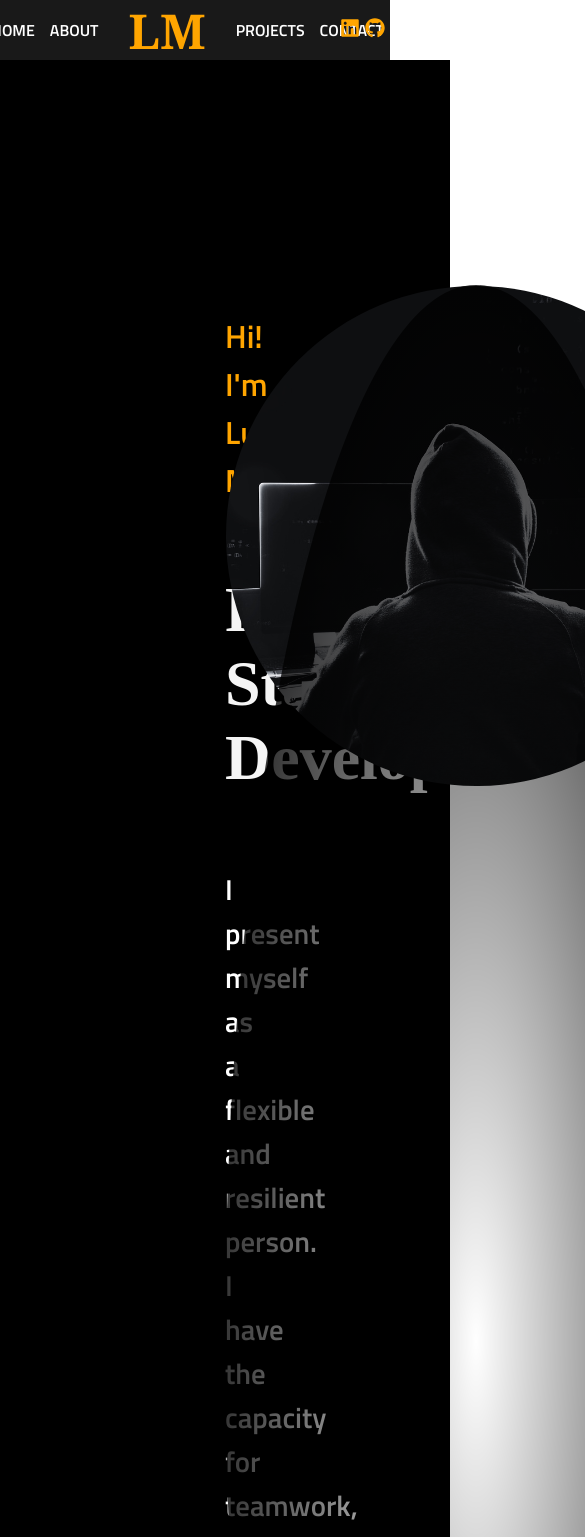
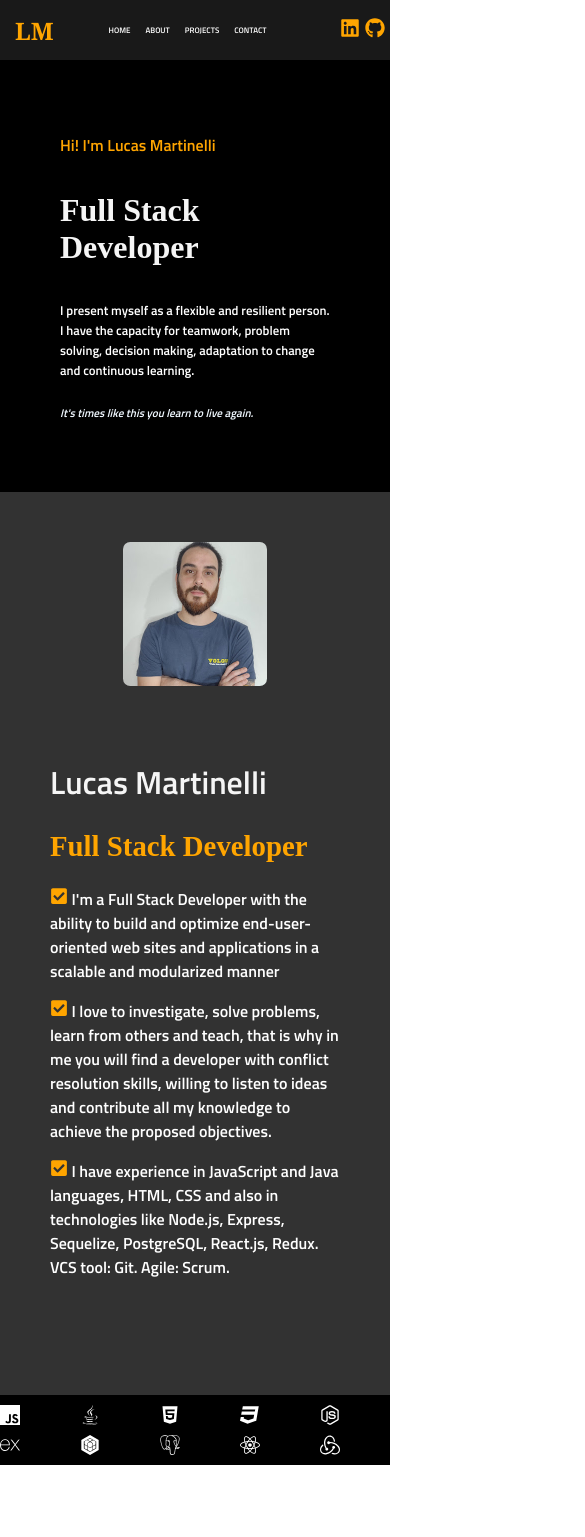
Before and after one commit to martinellilucas/portfolio, a React (Create React App) app in the folder client/: page / in a window 390 px wide. Shown: the top 1537 px of the page, 585 px wide, since content can reach past the window. After the commit the page ends 1465 px from the top, so only its background shows below. Built offline with nearby package versions, Linux system fonts and the light colour scheme.

Commit message:
responsive desing

```diff
--- a/client/src/components/About/About.jsx
+++ b/client/src/components/About/About.jsx
@@ -48,16 +48,16 @@ const About = () => {
         </div>
       </div>
       <div className={style.tecnologies}>
-        <SiJavascript color="white" size={60} />
-        <FaJava color="white" size={60} />
-        <FaHtml5 color="white" size={60} />
-        <FaCss3 color="white" size={60} />
-        <FaNodeJs color="white" size={60} />
-        <SiExpress color="white" size={60} />
-        <SiSequelize color="white" size={60} />
-        <SiPostgresql color="white" size={60} />
-        <FaReact color="white" size={60} />
-        <SiRedux color="white" size={60} />
+        <SiJavascript className={style.tech} color="white" size={60} />
+        <FaJava className={style.tech} color="white" size={60} />
+        <FaHtml5 className={style.tech} color="white" size={60} />
+        <FaCss3 className={style.tech} color="white" size={60} />
+        <FaNodeJs className={style.tech} color="white" size={60} />
+        <SiExpress className={style.tech} color="white" size={60} />
+        <SiSequelize className={style.tech} color="white" size={60} />
+        <SiPostgresql className={style.tech} color="white" size={60} />
+        <FaReact className={style.tech} color="white" size={60} />
+        <SiRedux className={style.tech} color="white" size={60} />
       </div>
     </div>
   );
--- a/client/src/components/About/About.module.css
+++ b/client/src/components/About/About.module.css
@@ -48,3 +48,42 @@
   padding-top: 50px;
   padding-bottom: 50px;
 }
+
+@media screen and (max-width: 800px) {
+  .descContainer {
+    flex-direction: column;
+    align-items: center;
+    justify-content: center;
+  }
+  .imgContainer {
+    display: flex;
+    align-items: center;
+    justify-content: center;
+  }
+  .img {
+    width: 50%;
+  }
+  .textContainer {
+    width: 100%;
+  }
+  .name {
+    font-size: 2em;
+  }
+  .heading {
+    font-size: 1.8em;
+  }
+  .text {
+    font-size: 1em;
+  }
+  .tecnologies {
+    display: grid;
+    padding-top: 10px;
+    padding-bottom: 10px;
+    grid-gap: 10px;
+    grid-template-columns: repeat(5, 1fr);
+  }
+  .tech {
+    width: 20px;
+    height: 20px;
+  }
+}
--- a/client/src/components/Heading/Heading.module.css
+++ b/client/src/components/Heading/Heading.module.css
@@ -63,3 +63,29 @@
   top: 0;
   left: 0;
 }
+
+@media screen and (max-width: 800px) {
+  .body {
+    padding: 10px;
+  }
+
+  .imgContainer {
+    display: none;
+  }
+  .textContainer {
+    width: 100%;
+    padding: 50px;
+  }
+  .heading {
+    font-size: 2em;
+  }
+  .greetings {
+    font-size: 1em;
+  }
+  .about {
+    font-size: 0.8em;
+  }
+  .slogan {
+    font-size: 0.7em;
+  }
+}
--- a/client/src/components/Nav/Nav.module.css
+++ b/client/src/components/Nav/Nav.module.css
@@ -47,3 +47,17 @@
   color: white;
   cursor: pointer;
 }
+
+@media screen and (max-width: 800px) {
+  .initials {
+    position: absolute;
+    left: 0;
+    font-size: 1.5em;
+  }
+  .item {
+    font-size: 0.5em;
+  }
+  .icon {
+    size: 5;
+  }
+}
```
